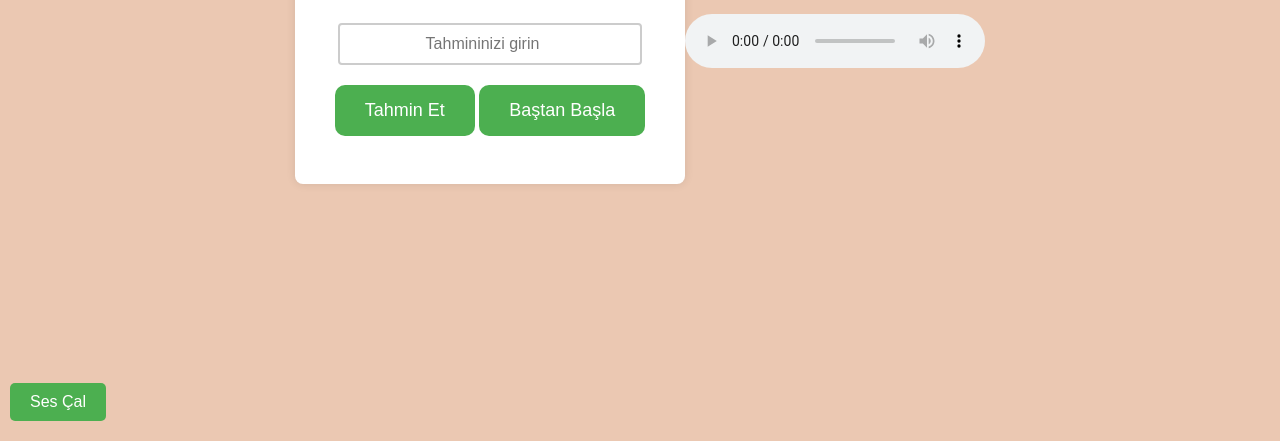
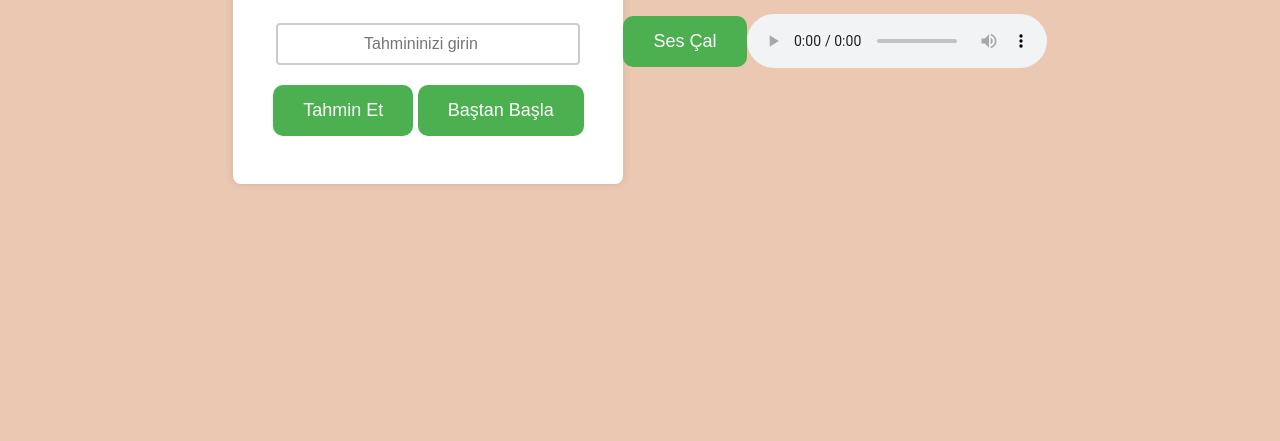
Before and after one commit to yusufemor/SAYI-Tahmin-Oyunu, a plain HTML site: page index.html in a window 1280 px wide. Shown: the part 359-800 px from the top of the page. Drawn offline with Linux system fonts and the light colour scheme.

Commit message:
Update style.css

```diff
--- a/style.css
+++ b/style.css
@@ -92,7 +92,7 @@ button {
 button:hover {
   background-color: #45a049;
 }
-  #playButton {
+  playButton {
   position: fixed;
   left: 10px;
   bottom: 10px;
```
